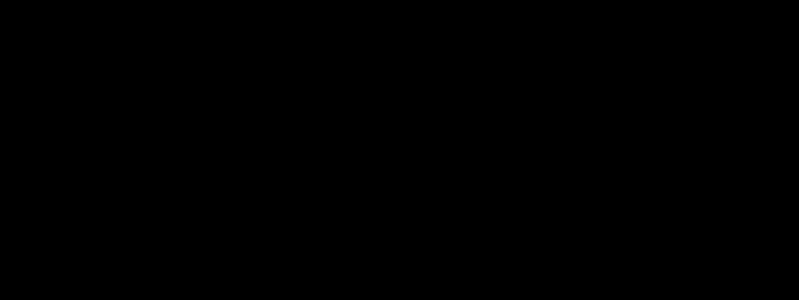
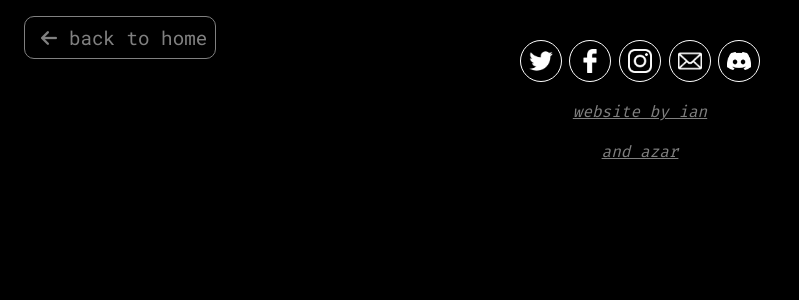
Before and after one commit to ian-hon/apugdc, a Next.js app: page /ggw in a window 1280 px wide. Shown: the top 300 px of the page, without its empty margins (0-799 px from the left). Built offline with nearby package versions, Linux system fonts and the light colour scheme.

Commit message:
Empty GGW page

```diff
--- a/src/app/ggw/ggw.module.css
+++ b/src/app/ggw/ggw.module.css
@@ -0,0 +1,4 @@
+#ggw {
+    height:100vh;
+    width:100%;
+}
--- a/src/app/ggw/page.tsx
+++ b/src/app/ggw/page.tsx
@@ -1,11 +1,16 @@
 import styles from './ggw.module.css';
 import global_styles from '../page.module.css';
 import { ReturnButton } from '../components/returnButton';
+import Footer from '../components/footer';
 
 export default function GGW() {
     return (
-        <div>
+        <div id={styles.ggw}>
+            <ReturnButton/>
+            <div>
 
+            </div>
+            <Footer/>
         </div>
     )
 }
```
